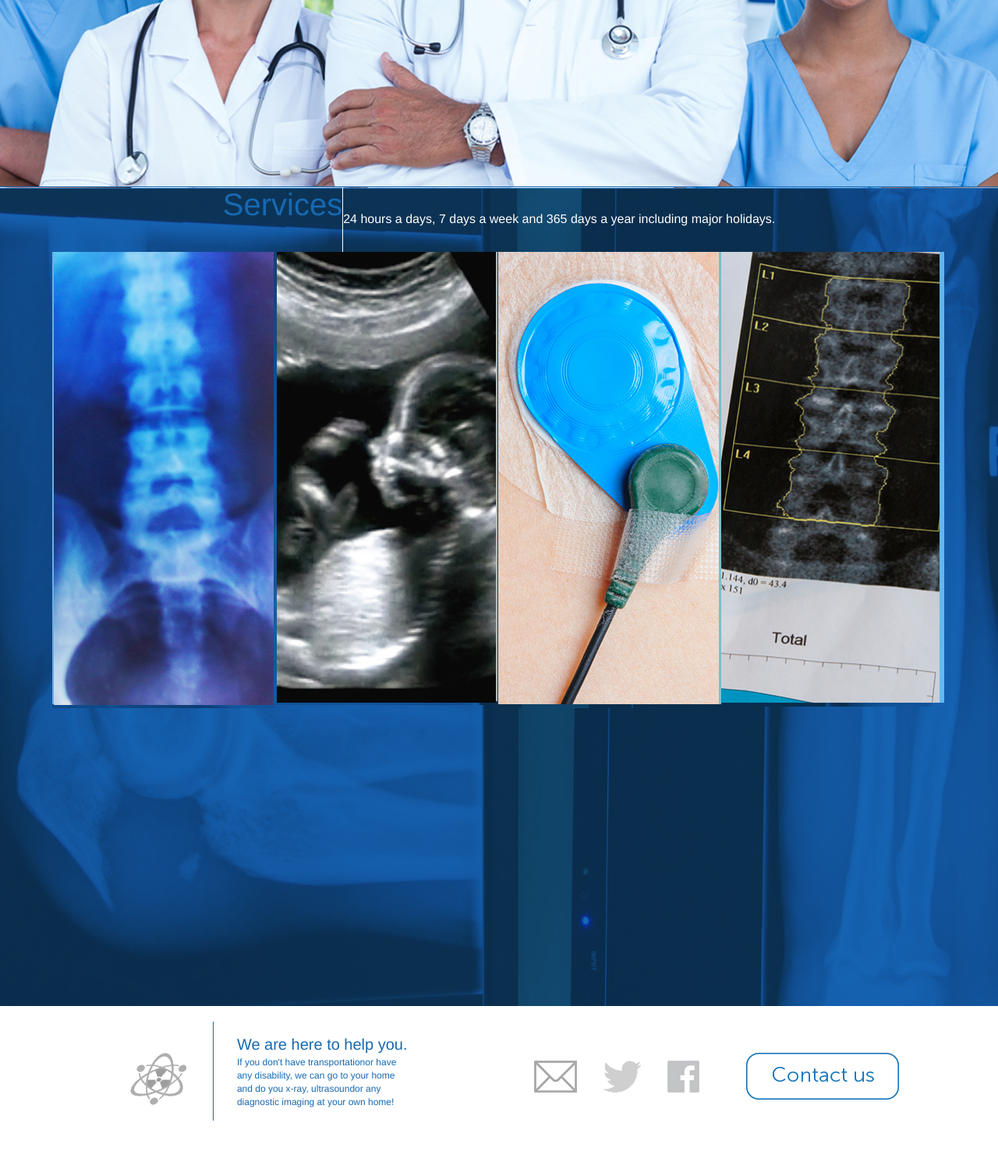
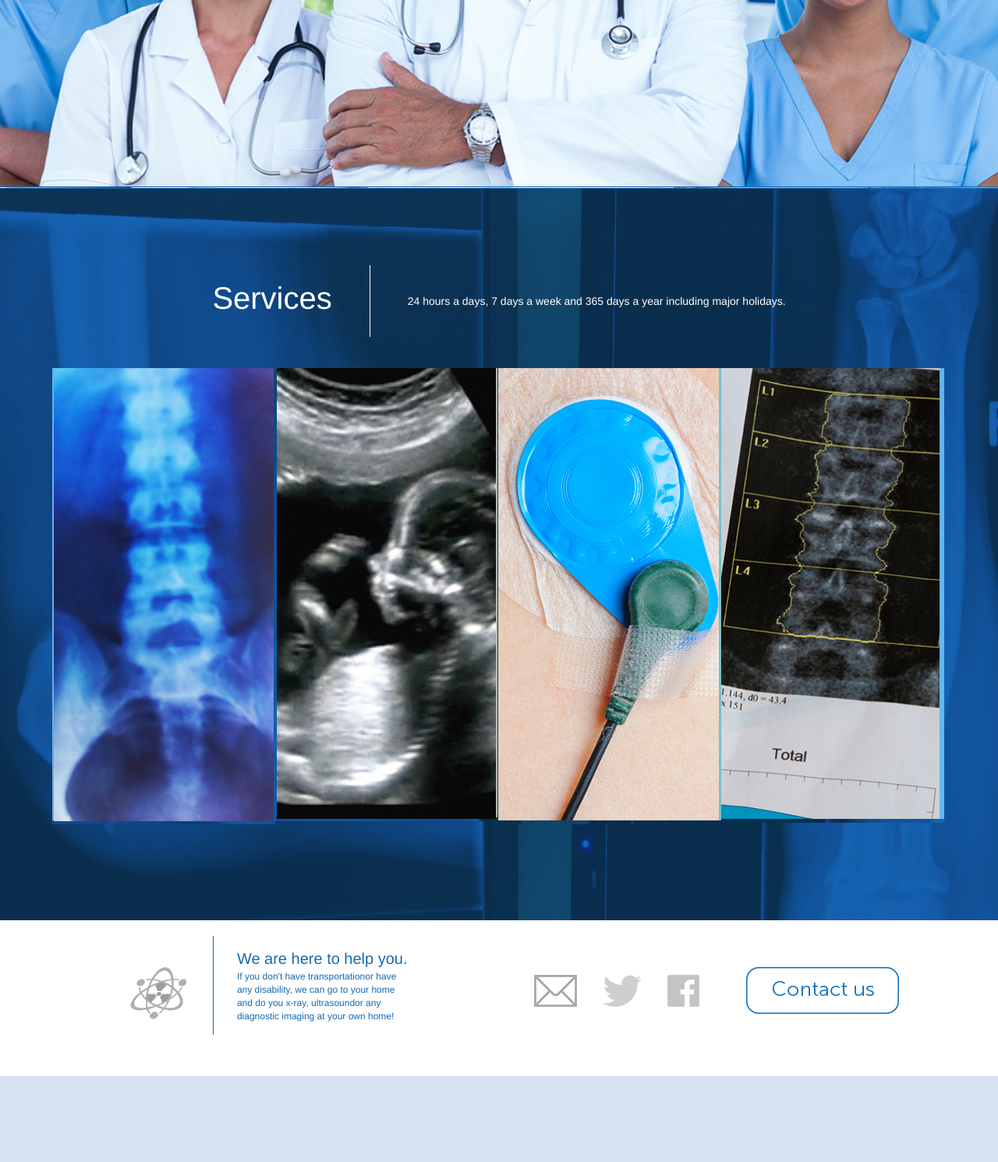
Before and after one commit to juankp3/aris, a PHP site: page / in a window 1280 px wide. Shown: the part 954-2444 px from the top of the page at 78% size. After the commit the page ends 2334 px from the top, so only its background shows below. Run offline with PHP 8.4, Linux system fonts and the light colour scheme.

Commit message:
services ya

```diff
--- a/css/style.css
+++ b/css/style.css
@@ -125,27 +125,30 @@ section.about .row h1{
 }
 
 
-#row_service{
+section.services{
 	background: url(../img/bg_service.jpg) no-repeat;
-	height: 1050px;
+	height: 940px;
 	background-size: 100% 100%;
     	background-repeat: no-repeat;
+}
+section.services h1{
+	color: #FFF;
+	padding-right: 48px;
+}
+section.services #content_text_service div{
+	border-left: solid 1px #fff;
+	padding-top: 36px;
+	padding-bottom: 36px;
+	padding-left: 48px;
 }
 #content_text_service{
 	display: flex;
   	justify-content: center;
   	color: #fff;
+  	margin: 100px 0 40px 0;
 }
-#title_service{
-	font-size: 40px;
-	padding: 0;
-	margin:0;
-}
-#des_service{
-	font-size: 16px;
-	border-left: solid #fff 1px;
-	padding: 30px 0;
-}
+
+
 #imgs_service{
 	height: 585px;
 }
--- a/index.html
+++ b/index.html
@@ -67,14 +67,13 @@
 			</div>
 		</div>
 	</section>
-	<section class="container-fluid">
-		<div id="row_service" class="row">
-
+	<section class="container-fluid services">
+		<div class="row pad_format">
 			<div id="content_text_service" class="pad_format" >
-				<h1 id="title_service">Services</h1>
-				<div id="des_service">24 hours a days, 7 days a week and 365 days a year including major holidays.</div>
+				<h1>Services</h1>
+				<div>24 hours a days, 7 days a week and 365 days a year including major holidays.</div>
 			</div>
-			<div id="imgs_service" class="pad_format" >
+			<div id="imgs_service"  >
 				<ul>
 					<li><img src="img/imgs_service_1.jpg" alt=""></li>
 					<li><img src="img/imgs_service_2.jpg" alt=""></li>
@@ -82,9 +81,10 @@
 					<li><img src="img/imgs_service_4.jpg" alt=""></li>
 				</ul>
 			</div>
-
 		</div>
 	</section>
+
+
 	<footer class="container-fluid">
 		<div id="row_footer" class="row pad_format">
 
```
